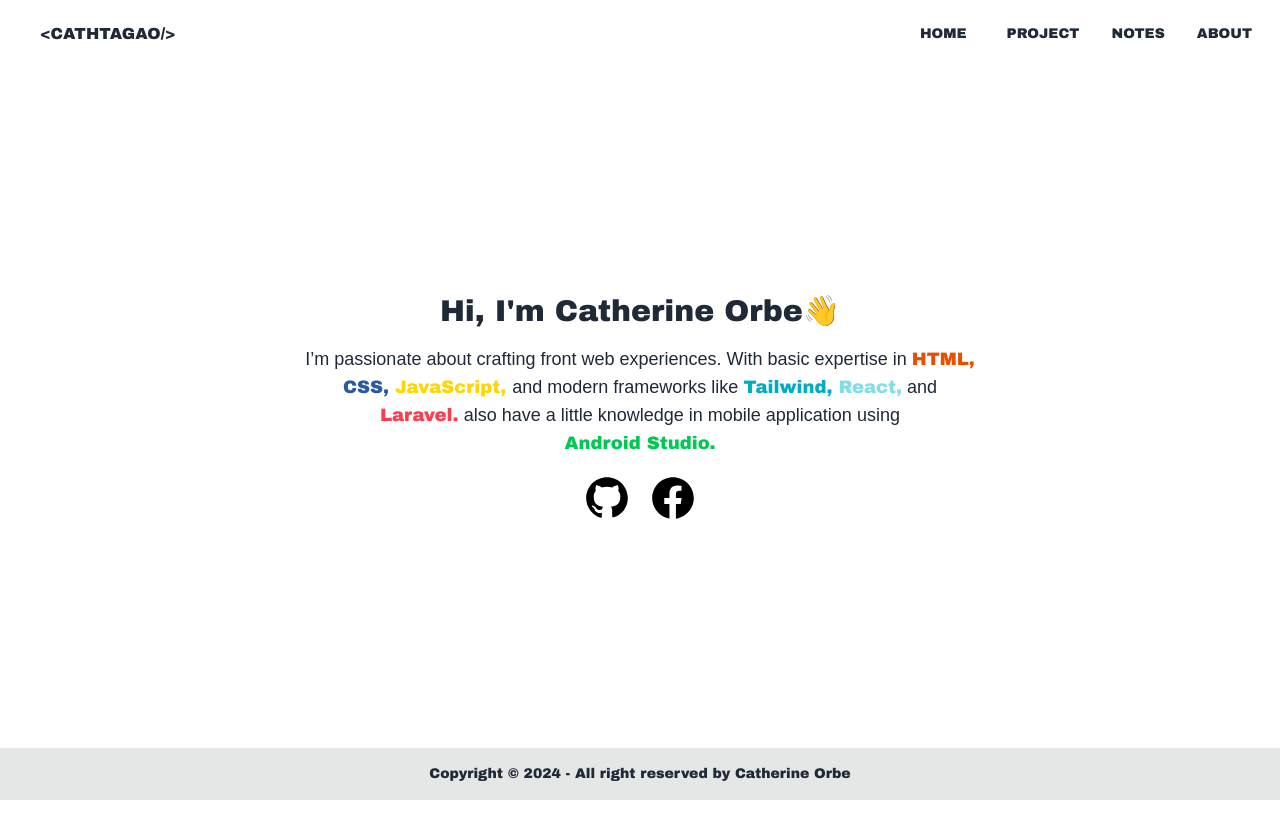
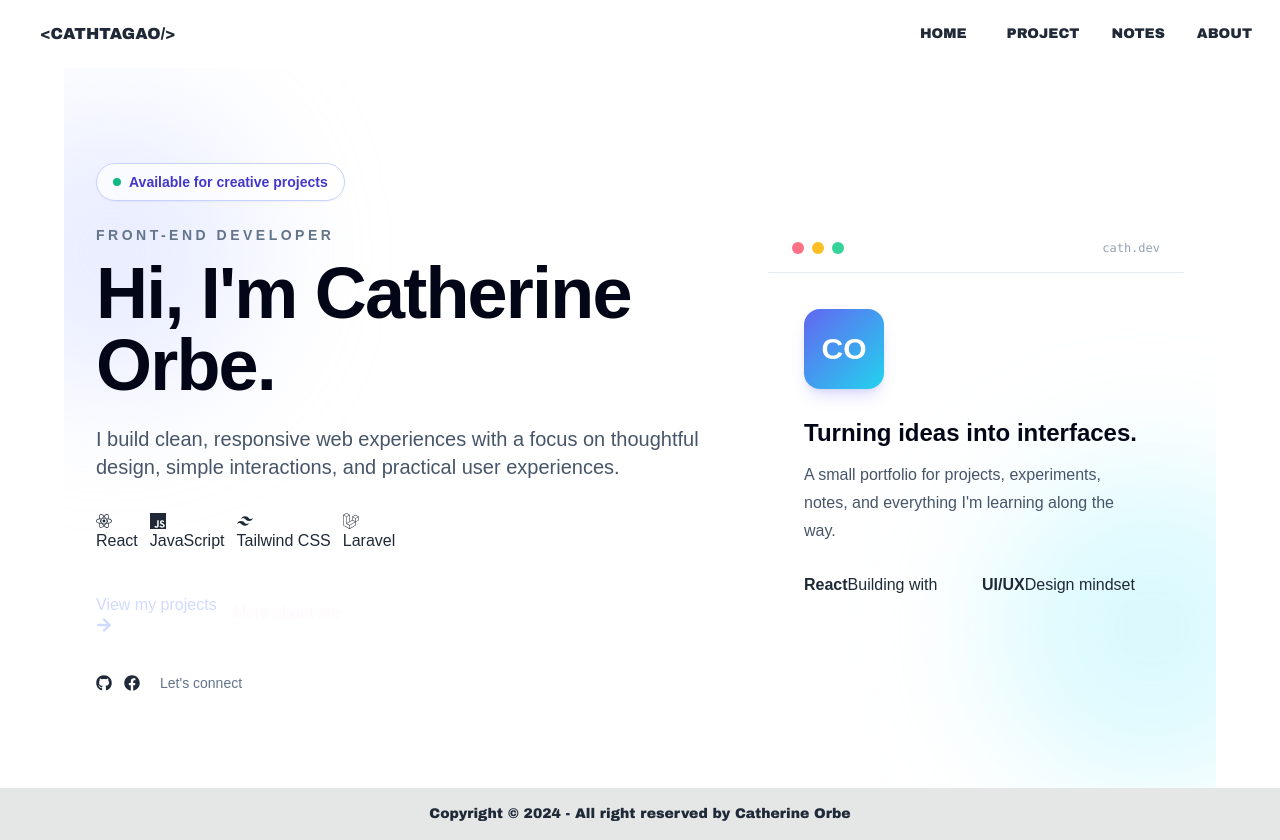
Before and after one commit to catherinetagao/my-firstreactproject, a React (Vite) app: page / in a window 1280 px wide. Before the commit the page ends 800 px from the top, so only its background shows below. Built offline with nearby package versions, Linux system fonts and the light colour scheme.

Commit message:
Improve portfolio home UI and UX

```diff
--- a/src/App.jsx
+++ b/src/App.jsx
@@ -1,88 +1,123 @@
-import ImageViewer from "./components/ImageViewer";
-import MyButton from "./components/MyButton";
+import { FaArrowRight, FaFacebook, FaGithub, FaReact } from "react-icons/fa";
+import { SiJavascript, SiLaravel, SiTailwindcss } from "react-icons/si";
+import { Link } from "react-router-dom";
+
+const skills = [
+  { name: "React", icon: FaReact },
+  { name: "JavaScript", icon: SiJavascript },
+  { name: "Tailwind CSS", icon: SiTailwindcss },
+  { name: "Laravel", icon: SiLaravel },
+];
 
 function App() {
   return (
-    <div className="items-center justify-center">
-      <div className="text-center max-w-2xl">
-        <h1 className="font-bold font-['Arial_Black'] text-3xl">
-          Hi, I'm <span className="capitalize">Catherine Orbe</span>👋
+    <section className="relative isolate w-full overflow-hidden">
+      <div className="absolute -left-24 top-10 -z-10 h-72 w-72 rounded-full bg-indigo-200/40 blur-3xl dark:bg-indigo-950/40" />
+      <div className="absolute -right-24 bottom-0 -z-10 h-80 w-80 rounded-full bg-cyan-200/40 blur-3xl dark:bg-cyan-950/30" />
+
+      <div className="mx-auto grid min-h-[calc(100vh-80px)] max-w-6xl items-center gap-12 px-6 py-16 lg:grid-cols-[1.2fr_.8fr] lg:px-8">
+        <div>
+          <div className="mb-6 inline-flex items-center gap-2 rounded-full border border-indigo-200 bg-white/70 px-4 py-2 text-sm font-semibold text-indigo-700 shadow-sm backdrop-blur dark:border-indigo-900 dark:bg-slate-900/70 dark:text-indigo-300">
+            <span className="h-2 w-2 rounded-full bg-emerald-500" />
+            Available for creative projects
+          </div>
+
+          <p className="mb-3 text-sm font-bold uppercase tracking-[0.25em] text-slate-500 dark:text-slate-400">
+            Front-end developer
+          </p>
+          <h1 className="max-w-3xl text-5xl font-black tracking-tight text-slate-950 dark:text-white sm:text-6xl lg:text-7xl">
+            Hi, I&apos;m <span className="text-gradient">Catherine Orbe.</span>
           </h1>
-        <p className="mt-4 text-lg">
-          I’m passionate about crafting front web experiences. With basic
-          expertise in{" "}
-          <span className="font-['Arial_Black']">
-            <span className="text-[#E65100] hover:text-[#FF9800] inline-block transition-all duration-500 hover:animate-wiggle">
-              HTML,
-            </span>{" "}
-            <span className="text-[#2B59A1] hover:text-[#1E3A8A] inline-block transition-all duration-500 hover:animate-wiggle">
-              CSS,
-            </span>{" "}
-            <span className="text-[#FFD600] hover:text-[#FFC107] inline-block transition-all duration-500 hover:animate-wiggle">
-              JavaScript,
-            </span>{" "}
+          <p className="mt-6 max-w-2xl text-lg leading-8 text-slate-600 dark:text-slate-300 sm:text-xl">
+            I build clean, responsive web experiences with a focus on thoughtful
+            design, simple interactions, and practical user experiences.
+          </p>
+
+          <div className="mt-8 flex flex-wrap gap-3">
+            {skills.map(({ name, icon: Icon }) => (
+              <span
+                key={name}
+                className="skill-chip"
+                title={name}
+              >
+                <Icon aria-hidden="true" />
+                {name}
               </span>
-          and modern frameworks like{" "}
-          <span className="font-['Arial_Black']">
-            <span className="text-[#00ACC1] hover:text-[#0097A7] inline-block transition-all duration-500 hover:animate-wiggle">
-              Tailwind,
-            </span>{" "}
-            <span className="text-[#80DEEA] hover:text-[#4DD0E1] inline-block transition-all duration-500 hover:animate-wiggle">
-              React,
-            </span>
-          </span>{" "}
-          and{" "}
-          <span className="font-['Arial_Black'] text-[#FD3C4F] hover:text-[#D32F2F] inline-block transition-all duration-500 hover:animate-wiggle">
-            Laravel.
-          </span>{" "}
-          also have a little knowledge in mobile application using{" "}
-          <span
-            className="font-['Arial_Black'] text-[#00C853] hover:text-[#008F48] inline-block transition-all duration-500 hover:animate-wiggle
-          "
-          >
-            Android Studio.
-          </span>
-        </p>
-        <div className="flex justify-center gap-4 mt-4">
-          {/* GitHub Icon */}
+            ))}
+          </div>
+
+          <div className="mt-10 flex flex-wrap items-center gap-4">
+            <Link to="/project" className="btn-primary">
+              View my projects <FaArrowRight aria-hidden="true" />
+            </Link>
+            <Link to="/about" className="btn-secondary">
+              More about me
+            </Link>
+          </div>
+
+          <div className="mt-10 flex items-center gap-3">
             <a
+              className="icon-button"
               href="https://github.com/catherinetagao"
               target="_blank"
               rel="noopener noreferrer"
+              aria-label="Catherine's GitHub profile"
             >
-            <svg
-              xmlns="http://www.w3.org/2000/svg"
-              width="50"
-              height="50"
-              viewBox="0 0 48 48"
-            >
-              <path
-                fill="#000"
-                d="M24 4C12.95 4 4 12.95 4 24c0 8.84 5.73 16.3 13.69 18.95 1 .18 1.37-.44 1.37-.97v-3.85c-5.56 1.21-6.74-2.68-6.74-2.68-.91-2.32-2.22-2.93-2.22-2.93-1.81-1.23.14-1.21.14-1.21 2 .14 3.05 2.06 3.05 2.06 1.78 3.05 4.68 2.17 5.82 1.66.18-1.29.7-2.17 1.27-2.67-4.44-.5-9.12-2.22-9.12-9.88 0-2.18.78-3.96 2.05-5.36-.2-.5-.89-2.5.2-5.23 0 0 1.68-.54 5.51 2.05 1.6-.44 3.3-.66 5-.67 1.7 0 3.41.22 5 .67 3.83-2.59 5.51-2.05 5.51-2.05 1.1 2.73.41 4.73.2 5.23 1.28 1.4 2.05 3.18 2.05 5.36 0 7.68-4.69 9.38-9.14 9.87.72.62 1.35 1.85 1.35 3.72v5.51c0 .54.36 1.16 1.38.97C38.29 40.3 44 32.85 44 24 44 12.95 35.05 4 24 4z"
-              />
-            </svg>
+              <FaGithub aria-hidden="true" />
             </a>
-          {/* Facebook Icon */}
             <a
+              className="icon-button"
               href="https://www.facebook.com/tagao.kate"
               target="_blank"
               rel="noopener noreferrer"
+              aria-label="Catherine's Facebook profile"
             >
-            <svg
-              xmlns="http://www.w3.org/2000/svg"
-              width="50"
-              height="50"
-              viewBox="0 0 48 48"
-            >
-              <path
-                fill="#000"
-                d="M44 24C44 12.95 35.05 4 24 4S4 12.95 4 24c0 9.85 7.2 18.04 16.6 19.7v-13.94h-5v-5.76h5v-4.36c0-4.94 2.9-7.68 7.3-7.68 2.12 0 4.3.38 4.3.38v4.72H30c-2.43 0-3.19 1.51-3.19 3.06v3.88h5.44l-.87 5.76h-4.57V44C36.8 42.04 44 33.85 44 24z"
-              />
-            </svg>
+              <FaFacebook aria-hidden="true" />
             </a>
+            <span className="ml-2 text-sm text-slate-500 dark:text-slate-400">
+              Let&apos;s connect
+            </span>
+          </div>
+        </div>
+
+        <div className="mx-auto w-full max-w-md">
+          <div className="profile-card">
+            <div className="flex items-center justify-between border-b border-slate-200/80 px-6 py-4 dark:border-slate-700/80">
+              <div className="flex gap-2" aria-hidden="true">
+                <span className="h-3 w-3 rounded-full bg-rose-400" />
+                <span className="h-3 w-3 rounded-full bg-amber-400" />
+                <span className="h-3 w-3 rounded-full bg-emerald-400" />
+              </div>
+              <span className="font-mono text-xs text-slate-400">cath.dev</span>
+            </div>
+
+            <div className="p-7 sm:p-9">
+              <div className="flex h-20 w-20 items-center justify-center rounded-2xl bg-gradient-to-br from-indigo-500 to-cyan-400 text-3xl font-black text-white shadow-lg shadow-indigo-500/20">
+                CO
+              </div>
+              <h2 className="mt-7 text-2xl font-extrabold text-slate-950 dark:text-white">
+                Turning ideas into interfaces.
+              </h2>
+              <p className="mt-3 leading-7 text-slate-600 dark:text-slate-300">
+                A small portfolio for projects, experiments, notes, and everything
+                I&apos;m learning along the way.
+              </p>
+
+              <div className="mt-7 grid grid-cols-2 gap-3">
+                <div className="stat-card">
+                  <strong>React</strong>
+                  <span>Building with</span>
+                </div>
+                <div className="stat-card">
+                  <strong>UI/UX</strong>
+                  <span>Design mindset</span>
                 </div>
               </div>
             </div>
+          </div>
+        </div>
+      </div>
+    </section>
   );
 }
 
```
Lines whose indentation alone changed are shown as unchanged.
